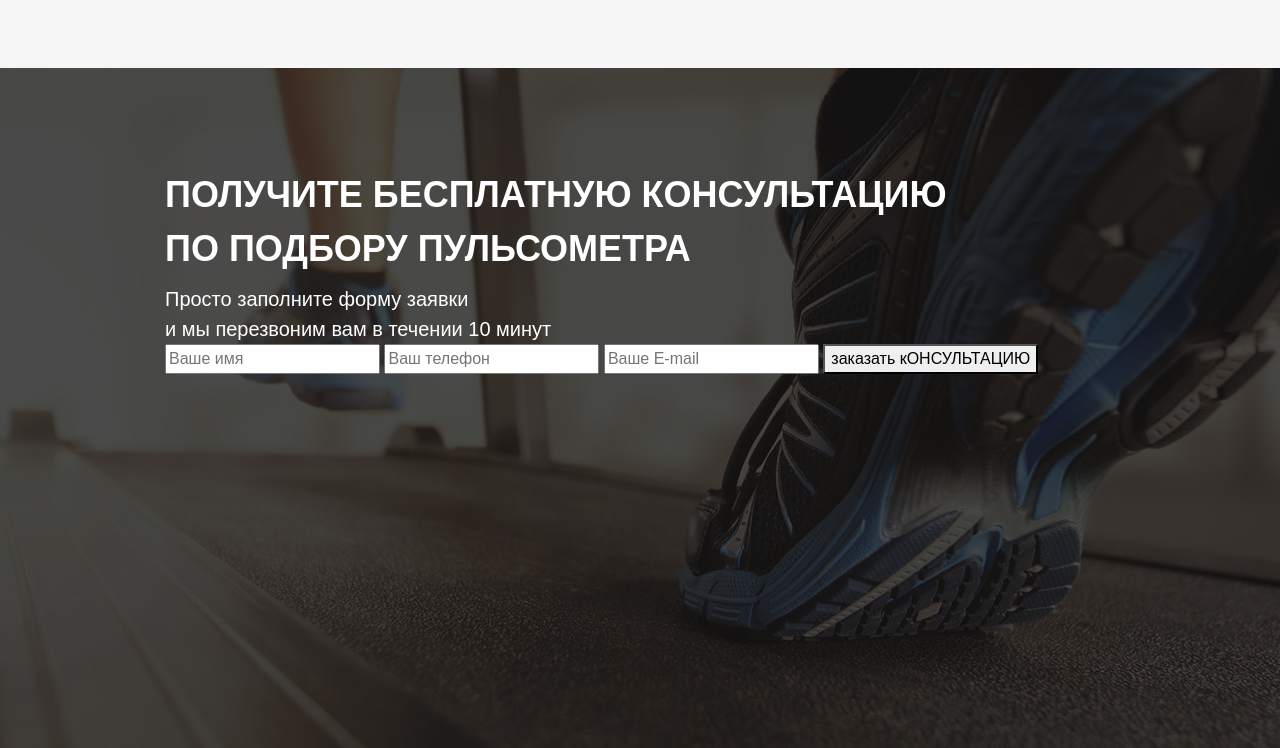
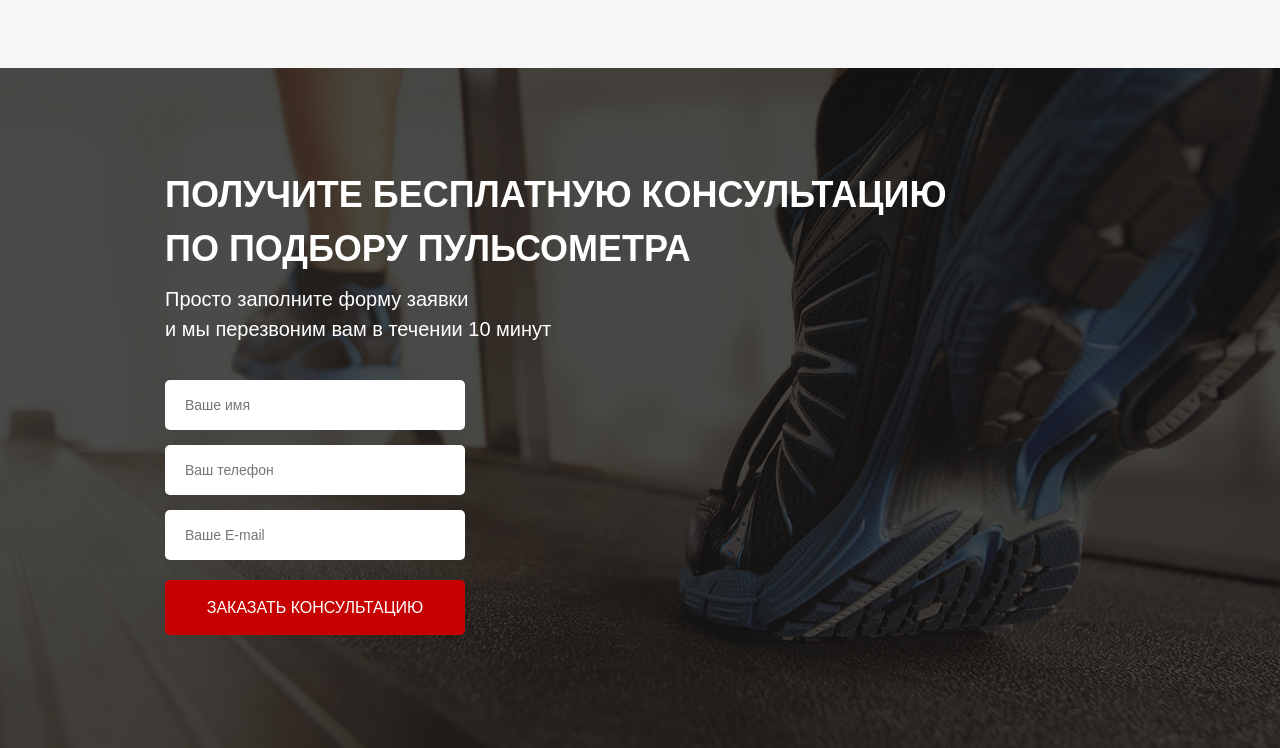
Before and after one commit to IgorSurzhko/RunSmart, a website: page src/index.html in a window 1280 px wide. Shown: the part 1094-1842 px from the top of the page. Drawn offline with Linux system fonts and the light colour scheme.

Commit message:
Form styles

```diff
--- a/src/index.html
+++ b/src/index.html
@@ -78,11 +78,11 @@
             <div class="consultation__header">Получите бесплатную консультацию<br> по подбору пульсометра </div>
                  <div class="consultation__subheader">Просто     заполните форму заявки<br> и мы перезвоним вам в течении 10 минут
                 </div>
-                <form action="#">
+                <form class="feed-form" action="#">
                     <input name="name" required placeholder="Ваше имя" type="text">
                     <input name="phone" required placeholder="Ваш телефон" type="number">
                     <input name="email" required placeholder="Ваше E-mail" type="email">
-                    <button>заказать кОНСУЛЬТАЦИЮ</button>
+                    <button class="button button_submit">заказать кОНСУЛЬТАЦИЮ</button>
                 </form>
 
 
--- a/src/sass/blocks/_buttons.scss
+++ b/src/sass/blocks/_buttons.scss
@@ -15,4 +15,10 @@
         height: 50px;
         font-size: 16px;
     }
+    &_submit {
+        width: 100%;
+        height: 55px;
+        font-size: 16px;
+
+    }
 }
--- /dev/null
+++ b/src/sass/blocks/_forms.scss
@@ -0,0 +1,21 @@
+.feed-form {
+    margin-top: 36px;
+    display: flex;
+    flex-direction: column;
+    width: 300px;
+    input {
+        height: 50px;
+        border-radius: 5px;
+        background-color: #fff;
+        margin-bottom: 15px;
+        border: none;
+        padding: 0 20px 0 20px;
+        font-weight: 300;
+        font-size: 14px;
+        align-items: center;
+        color: #4B4B4B;
+        &:nth-child(3) {
+            margin-bottom: 20px;
+        }
+    }
+}
--- a/src/sass/style.scss
+++ b/src/sass/style.scss
@@ -12,3 +12,4 @@
 @import 'blocks/buttons';
 @import 'blocks/advantages';
 @import 'blocks/consultation';
+@import 'blocks/forms';
```
Also changed, not shown: src/css/style.min.css.
